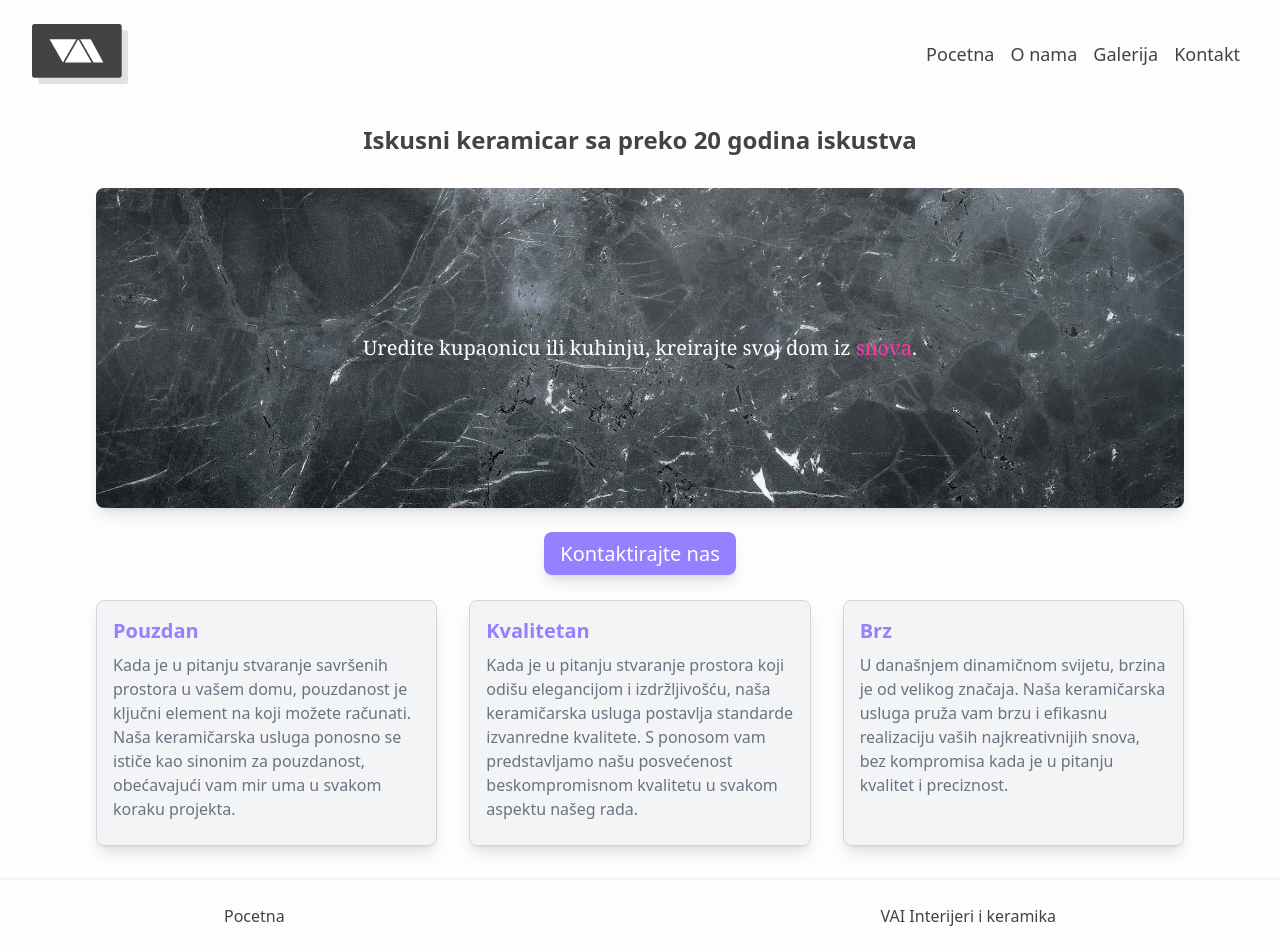
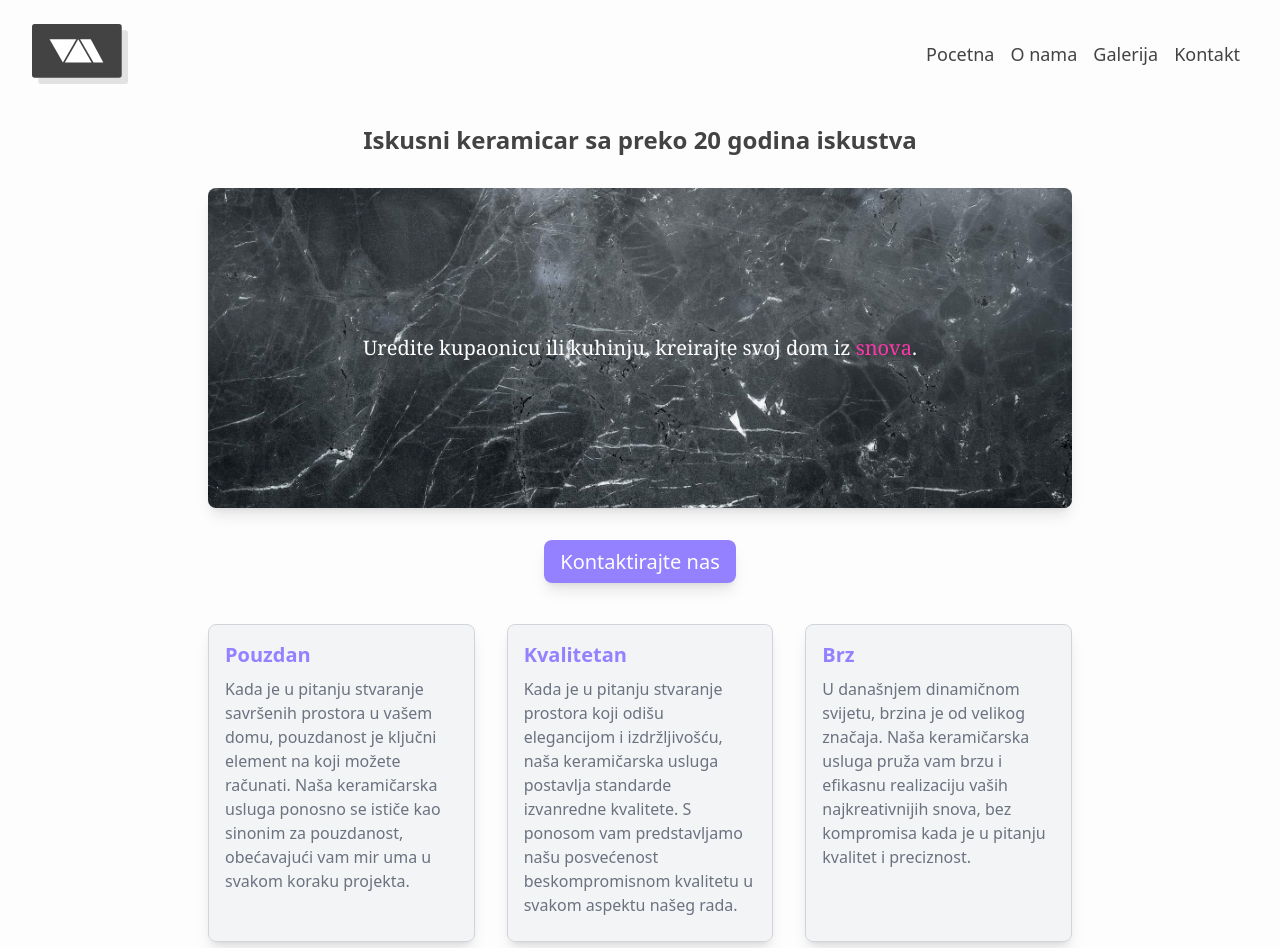
Before and after one commit to valentin994/vaikeramika, a SvelteKit app: page / in a window 1280 px wide. Shown: the top 948 px of the page. Built offline with nearby package versions, Linux system fonts and the light colour scheme.

Commit message:
updated contact for desktop

```diff
--- a/src/routes/+page.svelte
+++ b/src/routes/+page.svelte
@@ -1,16 +1,16 @@
 <div class="flex flex-col justify-center bg-background">
     <h1 class="text-textcol text-2xl font-bold text-center p-4">Iskusni keramicar sa preko 20 godina iskustva</h1>
-    <div class="p-4 md:px-24">
+    <div class="p-4 md:px-24 lg:px-52">
         <div class="bg-[url('/darker_home.avif')] bg-cover w-full h-56 flex flex-col align-middle justify-center rounded-lg shadow-lg md:h-80">
             <p class="text-center text-background text-xl font-thin font-serif p-4">Uredite kupaonicu ili kuhinju,
         kreirajte svoj dom iz <span class="text-accent">snova</span>.</p>
         </div>
     </div>
-    <div class="text-center p-4">
+    <div class="text-center my-2 p-4">
         <a href="./contact" class="px-4 py-2 bg-secondary text-background text-xl max-w-48 rounded-lg shadow-lg">Kontaktirajte nas</a>
     </div>
 
-    <div class="md:grid md:grid-cols-3 md:auto-cols-max md:px-20">
+    <div class="my-2 md:grid md:grid-cols-3 md:auto-cols-max md:px-20 lg:px-48">
         <div class="p-4 text-textcol flex">
             <div class="p-4 bg-gray-300 border border-gray-300 bg-opacity-25 rounded-lg shadow-lg">
                 <h1 class="text-xl text-secondary font-bold">Pouzdan</h1>
--- a/src/routes/contact/+page.svelte
+++ b/src/routes/contact/+page.svelte
@@ -1,5 +1,6 @@
 <div class="flex justify-center">
-<div class="max-w-xs w-full mt-8">
+<div class="max-w-xs lg:max-w-xl w-full mt-8">
+  <h1 class="text-center text-2xl text-secondary p-8">Kontaktirajte nas</h1>
   <form class="bg-gray-300 bg-opacity-25 border border-gray-200 shadow-md rounded-md px-8 pt-6 pb-8 mb-4">
     <div class="mb-4">
       <label class="block text-gray-700 text-sm font-bold mb-2" for="email">
--- a/src/routes/gallery/+page.svelte
+++ b/src/routes/gallery/+page.svelte
@@ -22,7 +22,7 @@
 <h1 class="text-xl text-secondary font-semibold text-center p-4">Nasi radovi</h1>
 
 
-<div class="grid gap-4 p-4 md:px-24">
+<div class="grid gap-4 p-4 md:px-24 lg:px-52 mb-8">
   <div>
     <img class="h-auto w-full max-w-full shadow-md border border-gray-300 rounded-lg object-cover object-center md:h-[480px]"
       src={selected}
```
